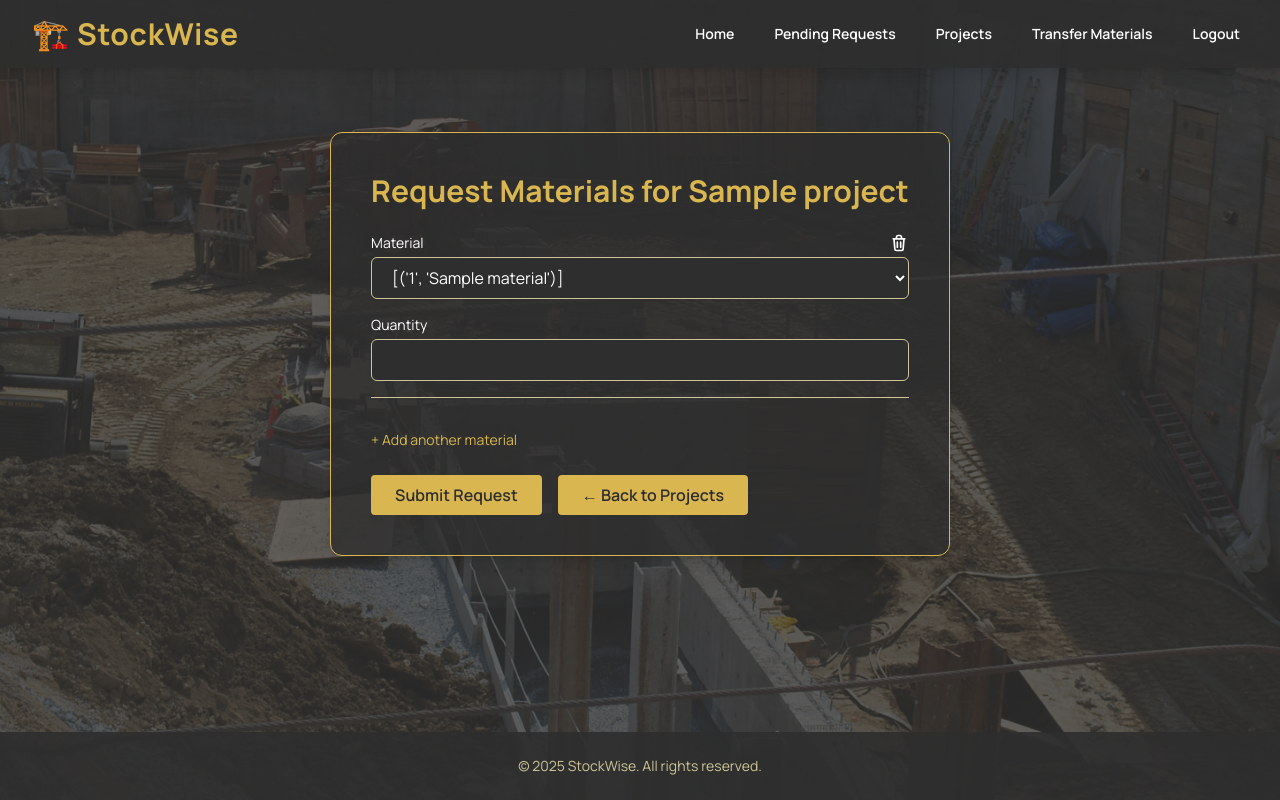
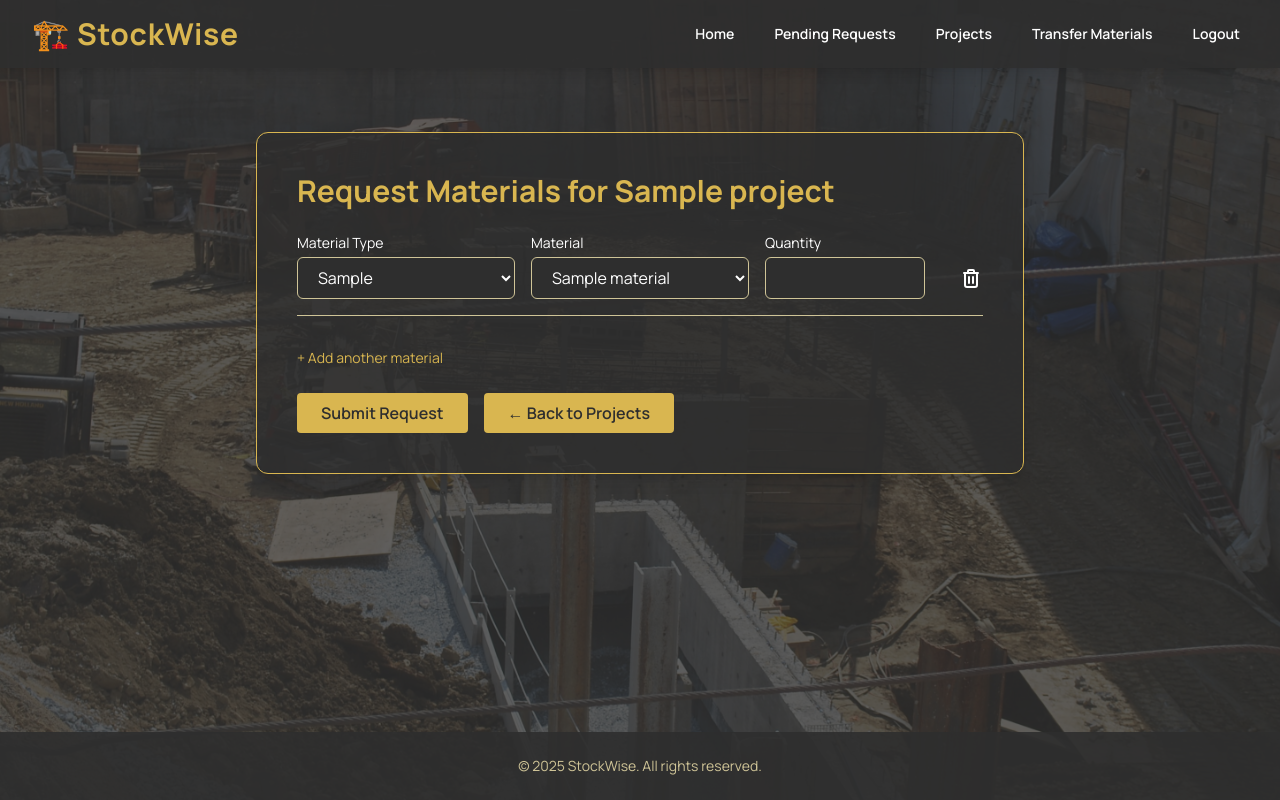
Before and after one commit to gianvalen/stockwise, a Django app: page /procurement/projects/1/request-material/ in a window 1280 px wide. Run offline with Django 5.2, Linux system fonts and the light colour scheme; a user stored in the database is signed in; tables that the repository leaves empty hold one stand-in row (values such as "Sample post"); some libraries are stand-ins or nearby versions.

Commit message:
Add remove and material type dropdown

```diff
--- a/stockwise/templates/procurement/request_material_form.html
+++ b/stockwise/templates/procurement/request_material_form.html
@@ -12,34 +12,54 @@
 
     <div id="formset-container" class="space-y-6">
       {% for form in formset %}
-        <div class="formset-form border-b border-muted pb-4 relative">
-          <!-- Remove Button with trash can icon -->
-          <button type="button" class="remove-form absolute top-0 right-0 text-white-500 hover:text-red-700" title="Remove this material" aria-label="Remove material">
-            <svg xmlns="http://www.w3.org/2000/svg" class="h-5 w-5" fill="none" viewBox="0 0 24 24" stroke="currentColor" stroke-width="2" >
-              <path stroke-linecap="round" stroke-linejoin="round" d="M19 7L5 7M6 7l1 12a2 2 0 002 2h6a2 2 0 002-2l1-12M10 11v6M14 11v6M9 7V5a2 2 0 012-2h2a2 2 0 012 2v2" />
-            </svg>
-          </button>
+        <div class="formset-form border-b border-muted pb-4 relative grid grid-cols-12 items-center gap-x-4">
+          <!-- Material Type -->
+          <div class="col-span-4">
+            <label class="block text-sm font-medium text-secondary mb-1" for="material-type-{{ forloop.counter0 }}">
+              Material Type
+            </label>
+            <select id="material-type-{{ forloop.counter0 }}" class="material-type-select w-full px-4 py-2 rounded-md bg-surface border border-muted text-secondary focus:outline-none focus:ring-2 focus:ring-primary">
+              {% for group_label, choices in grouped_choices %}
+                <option value="{{ group_label }}"
+                  {% for val, label in choices %}
+                    {% if form.material.value|stringformat:"s" == val|stringformat:"s" %}
+                      {% if group_label == group_label %}selected{% endif %}
+                    {% endif %}
+                  {% endfor %}
+                >
+                  {{ group_label }}
+                </option>
+              {% endfor %}
+            </select>
+          </div>
 
-          <!-- Material Field -->
-          <div class="mb-4">
+          <!-- Material -->
+          <div class="col-span-4">
             <label for="{{ form.material.id_for_label }}" class="block text-sm font-medium text-secondary mb-1">
               {{ form.material.label }}
             </label>
-            <select name="{{ form.material.html_name }}" id="{{ form.material.id_for_label }}"
-                    class="w-full px-4 py-2 rounded-md bg-surface border border-muted text-secondary focus:outline-none focus:ring-2 focus:ring-primary">
-              {% for val, label in form.fields.material.choices %}
-                <option value="{{ val }}" {% if form.material.value|stringformat:"s" == val|stringformat:"s" %}selected{% endif %}>
-                  {{ label }}
-                </option>
-              {% endfor %}
-            </select>
+               <select
+                  name="{{ form.material.html_name }}"
+                  id="{{ form.material.id_for_label }}"
+                  class="material-select w-full px-4 py-2 rounded-md bg-surface border border-muted text-secondary focus:outline-none focus:ring-2 focus:ring-primary"
+                >
+                  {% for group_label, choices in grouped_choices %}
+                    {% for val, label in choices %}
+                      <option value="{{ val }}" data-type="{{ group_label }}"
+                        {% if form.material.value|stringformat:"s" == val|stringformat:"s" %}selected{% endif %}
+                      >
+                        {{ label }}
+                      </option>
+                    {% endfor %}
+                  {% endfor %}
+                </select>
             {% for error in form.material.errors %}
               <p class="text-sm text-red-400">{{ error }}</p>
             {% endfor %}
           </div>
 
-          <!-- Quantity Field -->
-          <div>
+          <!-- Quantity -->
+          <div class="col-span-3">
             <label for="{{ form.quantity.id_for_label }}" class="block text-sm font-medium text-secondary mb-1">
               {{ form.quantity.label }}
             </label>
@@ -50,17 +70,60 @@
               <p class="text-sm text-red-400">{{ error }}</p>
             {% endfor %}
           </div>
+
+          <!-- Delete Button -->
+          <div class="col-span-1 flex justify-end">
+            <button type="button" class="remove-form text-white-600 hover:text-red-800 mt-6" title="Remove this material" style="background:none; border:none; cursor:pointer;">
+              <svg xmlns="http://www.w3.org/2000/svg" class="h-6 w-6" fill="none" viewBox="0 0 24 24" stroke="currentColor" stroke-width="2">
+                <path stroke-linecap="round" stroke-linejoin="round" d="M19 7L5 7M6 7v12a2 2 0 002 2h8a2 2 0 002-2V7M10 11v6M14 11v6M9 7V5a1 1 0 011-1h4a1 1 0 011 1v2" />
+              </svg>
+            </button>
+          </div>
         </div>
       {% endfor %}
     </div>
 
-    <!-- Add another button -->
+    <!-- Empty Form Template -->
+    <template id="empty-form-template">
+      <div class="formset-form border-b border-muted pb-4 relative grid grid-cols-12 items-center gap-x-4">
+        <div class="col-span-4">
+          <label class="block text-sm font-medium text-secondary mb-1">Material Type</label>
+          <select name="form-__prefix__-type" class="material-type-select w-full px-4 py-2 rounded-md bg-surface border border-muted text-secondary focus:outline-none focus:ring-2 focus:ring-primary" id="id_form-__prefix__-type">
+            {% for group_label, choices in grouped_choices %}
+              <option value="{{ group_label }}">{{ group_label }}</option>
+            {% endfor %}
+          </select>
+        </div>
+        <div class="col-span-4">
+          <label class="block text-sm font-medium text-secondary mb-1">Material</label>
+          <select name="form-__prefix__-material" class="material-select w-full px-4 py-2 rounded-md bg-surface border border-muted text-secondary focus:outline-none focus:ring-2 focus:ring-primary" id="id_form-__prefix__-material">
+            {% for group_label, choices in grouped_choices %}
+              <optgroup label="{{ group_label }}">
+                {% for val, label in choices %}
+                  <option value="{{ val }}" data-type="{{ group_label }}">{{ label }}</option>
+                {% endfor %}
+              </optgroup>
+            {% endfor %}
+          </select>
+        </div>
+        <div class="col-span-3">
+          <label class="block text-sm font-medium text-secondary mb-1">Quantity</label>
+          <input type="number" name="form-__prefix__-quantity" class="w-full px-4 py-2 rounded-md bg-surface border border-muted text-secondary focus:outline-none focus:ring-2 focus:ring-primary" id="id_form-__prefix__-quantity" />
+        </div>
+        <div class="col-span-1 flex justify-end">
+          <button type="button" class="remove-form text-white-600 hover:text-red-800 mt-6" title="Remove this material" style="background:none; border:none; cursor:pointer;">
+            <svg xmlns="http://www.w3.org/2000/svg" class="h-6 w-6" fill="none" viewBox="0 0 24 24" stroke="currentColor" stroke-width="2">
+              <path stroke-linecap="round" stroke-linejoin="round" d="M19 7L5 7M6 7v12a2 2 0 002 2h8a2 2 0 002-2V7M10 11v6M14 11v6M9 7V5a1 1 0 011-1h4a1 1 0 011 1v2" />
+            </svg>
+          </button>
+        </div>
+      </div>
+    </template>
+
     <div>
-      <button type="button" id="add-form-btn"
-              class="mt-2 text-sm text-primary hover:underline transition">+ Add another material</button>
+      <button type="button" id="add-form-btn" class="mt-2 text-sm text-primary hover:underline transition">+ Add another material</button>
     </div>
 
-    <!-- Submit + Back Buttons -->
     <div class="flex flex-col sm:flex-row gap-4 mt-6">
       <button type="submit" class="bg-primary text-surface font-semibold px-6 py-2 rounded hover:bg-muted transition w-full sm:w-auto">
         Submit Request
@@ -74,50 +137,79 @@
   </form>
 </section>
 
-<!-- Clone and remove script -->
 <script>
   const formsetContainer = document.getElementById('formset-container');
   const addFormBtn = document.getElementById('add-form-btn');
   const totalForms = document.getElementById('id_form-TOTAL_FORMS');
+  const template = document.getElementById('empty-form-template');
 
-  // Add new form
+  function filterMaterialOptions(materialSelect, allowedType) {
+    const options = materialSelect.querySelectorAll('option');
+    options.forEach(option => {
+      if (allowedType === 'all' || option.dataset.type === allowedType) {
+        option.style.display = '';
+      } else {
+        option.style.display = 'none';
+        if (option.selected) option.selected = false;
+      }
+    });
+    if (![...options].some(o => o.selected && o.style.display !== 'none')) {
+      for (const opt of options) {
+        if (opt.style.display !== 'none') {
+          opt.selected = true;
+          break;
+        }
+      }
+    }
+  }
+
+  function handleRowMaterialTypeChange(materialTypeSelect) {
+    const formDiv = materialTypeSelect.closest('.formset-form');
+    const materialSelect = formDiv.querySelector('.material-select');
+    filterMaterialOptions(materialSelect, materialTypeSelect.value);
+  }
+
+  function attachMaterialTypeListeners() {
+    const materialTypeSelects = formsetContainer.querySelectorAll('.material-type-select');
+    materialTypeSelects.forEach(select => {
+      select.addEventListener('change', e => {
+        handleRowMaterialTypeChange(e.target);
+      });
+    });
+  }
+
+  function attachRemoveListeners() {
+    const removeButtons = formsetContainer.querySelectorAll('.remove-form');
+    removeButtons.forEach(btn => {
+      btn.onclick = () => {
+        const formDiv = btn.closest('.formset-form');
+        formDiv.remove();
+      };
+    });
+  }
+
   addFormBtn.addEventListener('click', () => {
     const currentFormCount = parseInt(totalForms.value);
-    const newFormHtml = document.querySelector('.formset-form').outerHTML
-      .replace(/form-(\d+)-/g, `form-${currentFormCount}-`)
-      .replace(/form_(\d+)_/g, `form_${currentFormCount}_`);
+    const newFormHtml = template.innerHTML.replace(/__prefix__/g, currentFormCount);
+    const tempDiv = document.createElement('div');
+    tempDiv.innerHTML = newFormHtml;
+    const newForm = tempDiv.firstElementChild;
 
-    formsetContainer.insertAdjacentHTML('beforeend', newFormHtml);
+    formsetContainer.appendChild(newForm);
     totalForms.value = currentFormCount + 1;
+
+    attachMaterialTypeListeners();
+    attachRemoveListeners();
+
+    const mtSelect = newForm.querySelector('.material-type-select');
+    if (mtSelect) handleRowMaterialTypeChange(mtSelect);
   });
 
-  // Remove form on click of remove button (event delegation)
-  formsetContainer.addEventListener('click', (e) => {
-    if (e.target.closest('.remove-form')) {
-      const button = e.target.closest('.remove-form');
-      const formToRemove = button.closest('.formset-form');
-      formToRemove.remove();
-
-      // After removal, update TOTAL_FORMS to the new count
-      const forms = formsetContainer.querySelectorAll('.formset-form');
-      totalForms.value = forms.length;
-
-      // Re-index the forms to keep form numbering consistent
-      forms.forEach((form, index) => {
-        // Update all name, id, and for attributes for inputs and labels inside this form
-        form.querySelectorAll('label, select, input').forEach(el => {
-          if (el.htmlFor) {
-            el.htmlFor = el.htmlFor.replace(/form-(\d+)-/, `form-${index}-`);
-          }
-          if (el.id) {
-            el.id = el.id.replace(/form-(\d+)-/, `form-${index}-`);
-          }
-          if (el.name) {
-            el.name = el.name.replace(/form-(\d+)-/, `form-${index}-`);
-          }
-        });
-      });
-    }
+  attachMaterialTypeListeners();
+  attachRemoveListeners();
+  formsetContainer.querySelectorAll('.formset-form').forEach(formDiv => {
+    const mtSelect = formDiv.querySelector('.material-type-select');
+    handleRowMaterialTypeChange(mtSelect);
   });
 </script>
 {% endblock %}
```
